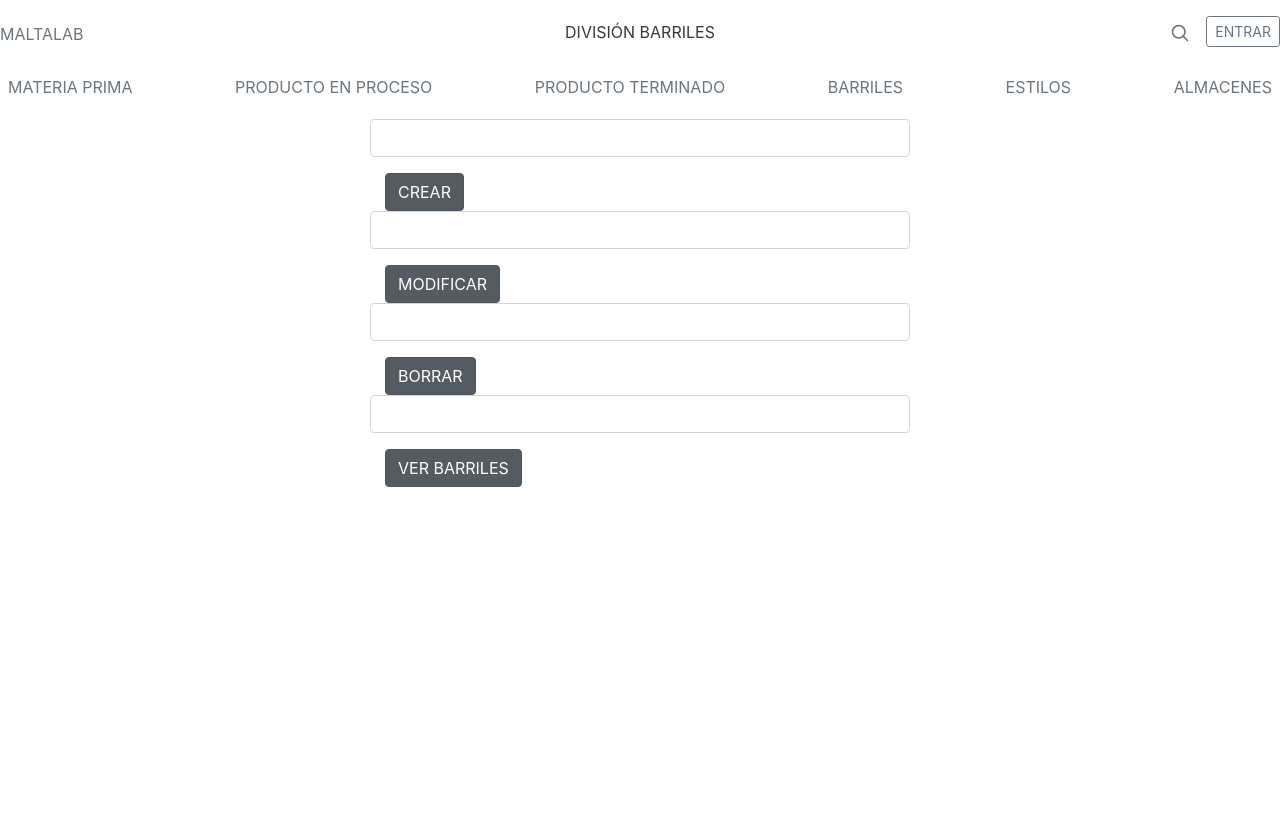
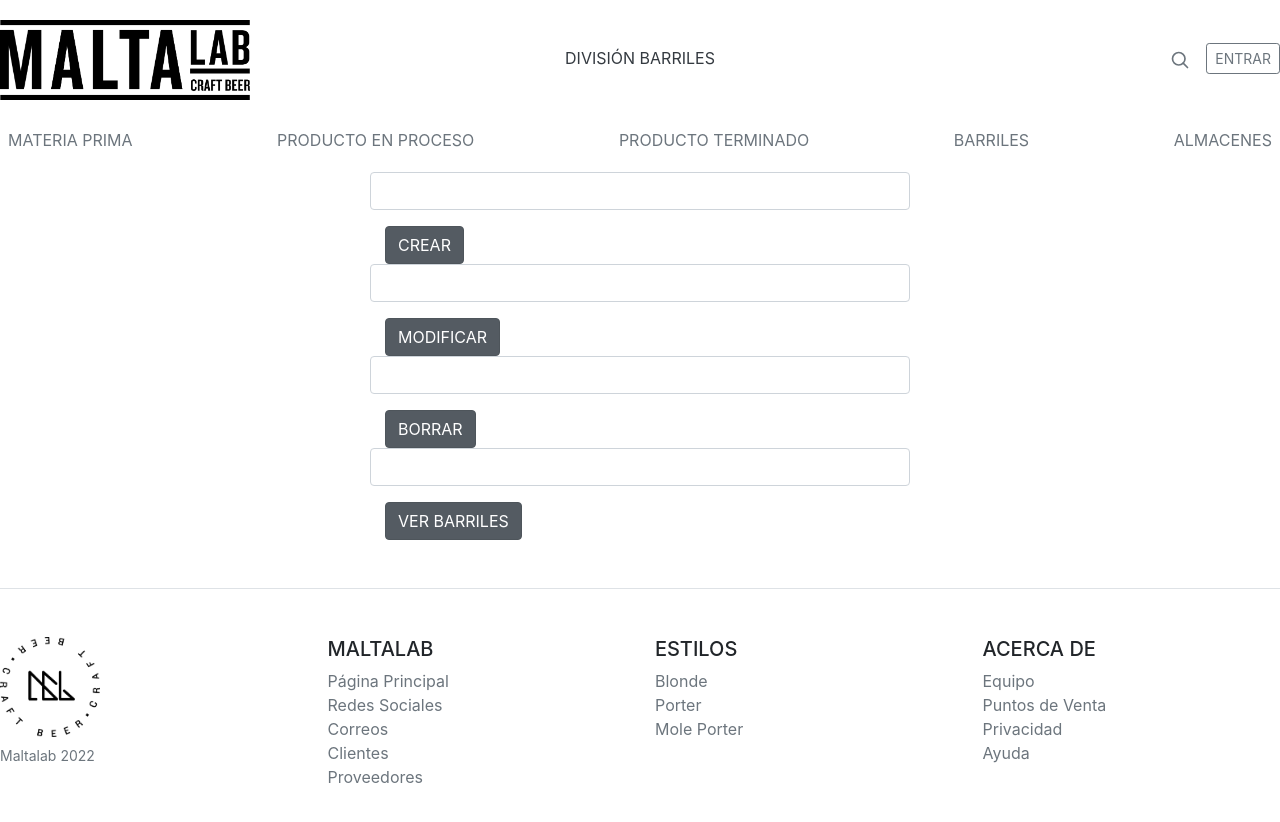
Before and after one commit to chiliwis/CRUD_ML, a plain HTML site: page index.html in a window 1280 px wide. Before the commit the page ends 800 px from the top, so only its background shows below. Drawn offline with nearby package versions, Linux system fonts and the light colour scheme.

Commit message:
footer y logos

```diff
--- a/index.html
+++ b/index.html
@@ -15,7 +15,8 @@
     <header class="blog-header py-3">
         <div class="row flex-nowrap justify-content-between align-items-center">
             <div class="col-4 pt-1">
-                <a class="text-muted" href="">MALTALAB</a>
+                <img src="/Assets/images/Logo_MaltaLab_transparente.png" alt="ML" height="80px" width="250px">
+
             </div>
             <div class="col-4 text-center">
                 <a class="blog-header-logo text-dark" href="#">DIVISIÓN BARRILES</a>
@@ -40,7 +41,6 @@
             <a class="p-2 text-muted" href="#">PRODUCTO EN PROCESO</a>
             <a class="p-2 text-muted" href="#">PRODUCTO TERMINADO</a>
             <a class="p-2 text-muted" href="#">BARRILES</a>
-            <a class="p-2 text-muted" href="#">ESTILOS</a>
             <a class="p-2 text-muted" href="#">ALMACENES</a>
 
         </nav>
@@ -106,6 +106,41 @@
             integrity="sha384-Fy6S3B9q64WdZWQUiU+q4/2Lc9npb8tCaSX9FK7E8HnRr0Jz8D6OP9dO5Vg3Q9ct"
             crossorigin="anonymous"></script>
 </body>
+<footer class="pt-4 my-md-5 pt-md-5 border-top">
+    <div class="row">
+      <div class="col-12 col-md">
+        <img class="mb-2" src="/Assets/images/Isotipo_full_MaltaLab_negro.png"" width="100" height="100">
+        <small class="d-block mb-3 text-muted">  Maltalab 2022</small>
+      </div>
+      <div class="col-6 col-md">
+        <h5>MALTALAB</h5>
+        <ul class="list-unstyled text-small">
+          <li><a class="text-muted" href="#">Página Principal</a></li>
+          <li><a class="text-muted" href="#">Redes Sociales</a></li>
+          <li><a class="text-muted" href="#">Correos</a></li>
+          <li><a class="text-muted" href="#">Clientes</a></li>
+          <li><a class="text-muted" href="#">Proveedores</a></li>
+        </ul>
+      </div>
+      <div class="col-6 col-md">
+        <h5>ESTILOS</h5>
+        <ul class="list-unstyled text-small">
+          <li><a class="text-muted" href="#">Blonde</a></li>
+          <li><a class="text-muted" href="#">Porter</a></li>
+          <li><a class="text-muted" href="#">Mole Porter</a></li>
+        </ul>
+      </div>
+      <div class="col-6 col-md">
+        <h5>ACERCA DE</h5>
+        <ul class="list-unstyled text-small">
+          <li><a class="text-muted" href="#">Equipo</a></li>
+          <li><a class="text-muted" href="#">Puntos de Venta</a></li>
+          <li><a class="text-muted" href="#">Privacidad</a></li>
+          <li><a class="text-muted" href="#">Ayuda</a></li>
+        </ul>
+      </div>
+    </div>
+  </footer>
 <script src="/Assets/js/main.js"></script>
 
 </html>
```
